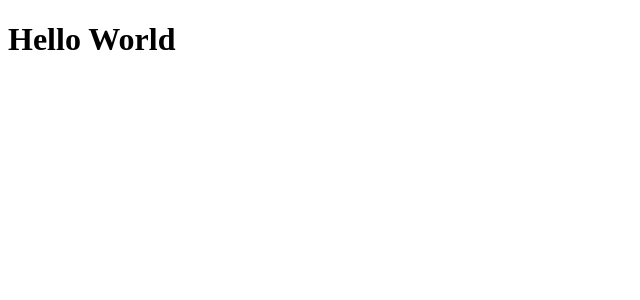
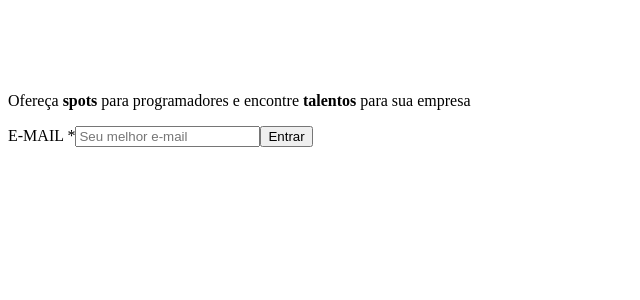
Before and after one commit to barbosamaatheus/aircnc, a React (Create React App) app in the folder frontend/: page / in a window 1280 px wide. Shown: the top 300 px of the page, without its empty margins (0-640 px from the left). Built offline with nearby package versions, Linux system fonts and the light colour scheme.

Commit message:
update app.js

```diff
--- a/frontend/src/App.js
+++ b/frontend/src/App.js
@@ -1,9 +1,24 @@
-import React from 'react';
-import './App.css';
+import React from "react";
+import "./App.css";
+
+import logo from "./assets/logo.svg";
 
 function App() {
   return (
-    <h1>Hello World</h1>
+    <div className="container">
+      <img src={logo} alt="AirCnc" />
+      <div className="content">
+        <p>
+          Ofereça <strong>spots</strong> para programadores e encontre{" "}
+          <strong>talentos</strong> para sua empresa
+        </p>
+        <form>
+          <label htmlFor="email">E-MAIL *</label>
+          <input type="email" id="email" placeholder="Seu melhor e-mail" />
+          <button type="submit">Entrar</button>
+        </form>
+      </div>
+    </div>
   );
 }
 
```
